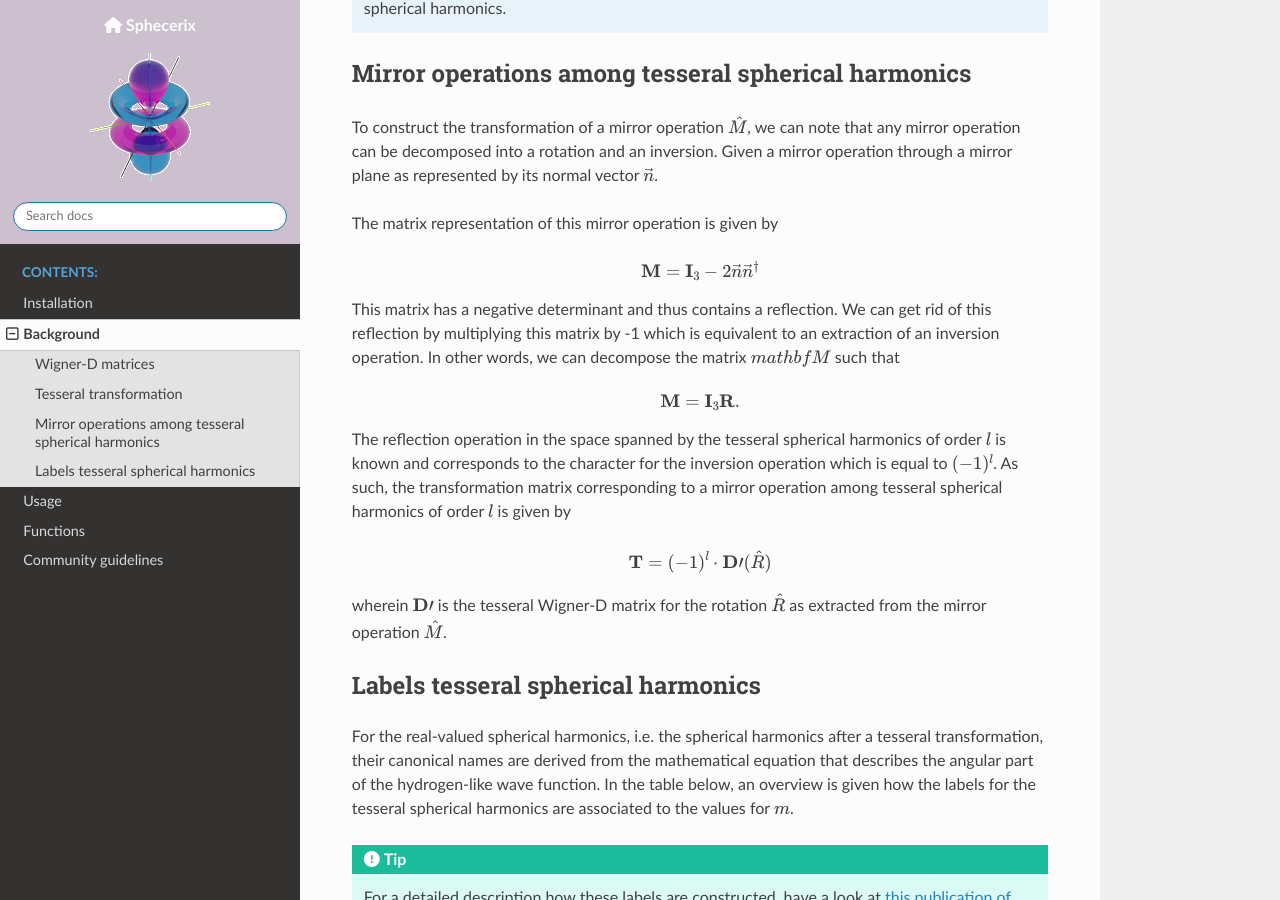
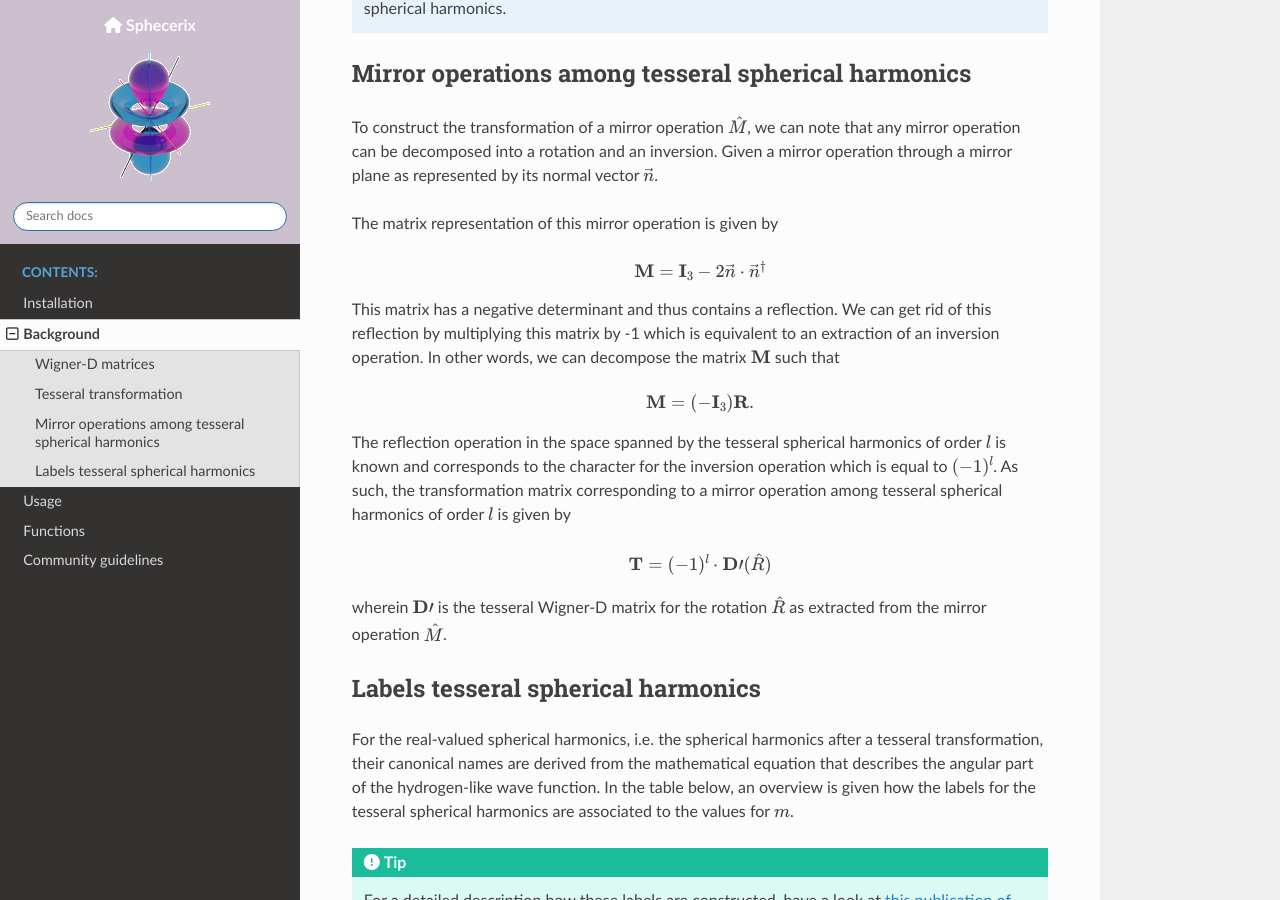
Before and after one commit to ifilot/sphecerix, a Sphinx documentation site: the page built from docs/background.rst, in a window 1280 px wide and 900 px high, scrolled down 852 px. Built offline with Sphinx 7.4.7 and the Read the Docs theme 2.0.0, drawn with Linux system fonts in a browser that asks for light colours; nearby versions of some CDN libraries.

Commit message:
Polishing docs

```diff
--- a/docs/background.rst
+++ b/docs/background.rst
@@ -52,15 +52,15 @@ The matrix representation of this mirror operation is given by
 
 .. math::
 
-  \mathbf{M} = \mathbf{I}_{3} - 2 \vec{n} \vec{n}^{\dagger}
+  \mathbf{M} = \mathbf{I}_{3} - 2 \vec{n} \cdot \vec{n}^{\dagger}
 
 This matrix has a negative determinant and thus contains a reflection. We can
 get rid of this reflection by multiplying this matrix by -1 which is equivalent
 to an extraction of an inversion operation. In other words, we can decompose
-the matrix :math:`mathbf{M}` such that
+the matrix :math:`\mathbf{M}` such that
 
 .. math::
-  \mathbf{M} = \mathbf{I}_{3} \mathbf{R}.
+  \mathbf{M} = (-\mathbf{I}_{3}) \mathbf{R}.
 
 The reflection operation in the space spanned by the tesseral spherical
 harmonics of order :math:`l` is known and corresponds to the character for the
--- a/docs/index.rst
+++ b/docs/index.rst
@@ -8,7 +8,10 @@ Sphecerix: Constructing Wigner-D matrices
 .. image:: https://img.shields.io/badge/License-GPLv3-blue.svg
    :target: https://www.gnu.org/licenses/gpl-3.0
 
-:program:`Sphecerix` is a Python package for rotation of spherical harmonics using `Wigner-D matrices <https://en.wikipedia.org/wiki/Wigner_D-matrix>`_. It accomodates both the `canonical spherical harmonics <https://mathworld.wolfram.com/SphericalHarmonic.html>`_ as well as the `real (tesseral) spherical harmonics <https://mathworld.wolfram.com/TesseralHarmonic.html>`_.
+:program:`Sphecerix` is a Python package for rotation and mirror operations among
+spherical harmonics using `Wigner-D matrices <https://en.wikipedia.org/wiki/Wigner_D-matrix>`_.
+It accomodates both the `canonical spherical harmonics <https://mathworld.wolfram.com/SphericalHarmonic.html>`_
+as well as the `real (tesseral) spherical harmonics <https://mathworld.wolfram.com/TesseralHarmonic.html>`_.
 
 :program:`Sphecerix` has been developed at the Eindhoven University of Technology,
 Netherlands. :program:`Sphecerix` and its development are hosted on `github
```
